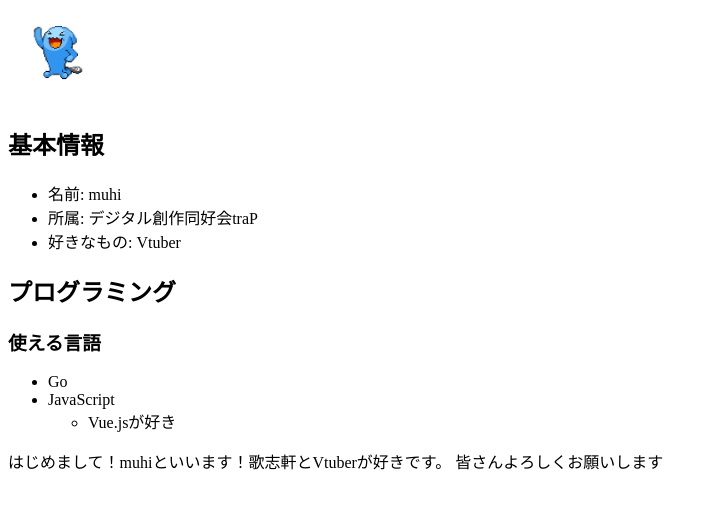
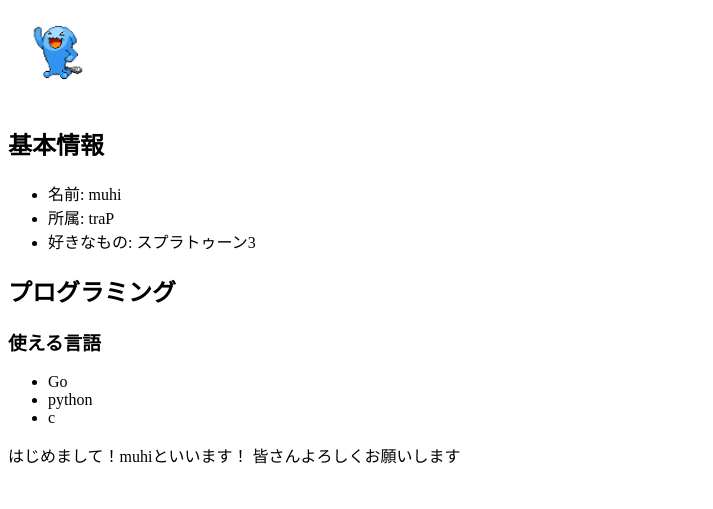
Before and after one commit to muhi111/practice, a plain HTML site: page index.html in a window 1280 px wide. Shown: the part 87-596 px from the top of the page, without its empty margins (0-713 px from the left). Drawn offline with Linux system fonts and the light colour scheme.

Commit message:
remake for me

```diff
--- a/index.html
+++ b/index.html
@@ -14,8 +14,8 @@
 		<h2>基本情報</h2>
 		<ul>
 			<li>名前: muhi</li>
-			<li>所属: デジタル創作同好会traP</li>
-			<li>好きなもの: Vtuber</li>
+			<li>所属: traP</li>
+			<li>好きなもの: スプラトゥーン3</li>
 		</ul>
 	</div>
 	<div>
@@ -23,15 +23,12 @@
 		<h3>使える言語</h3>
 		<ul>
 			<li>Go</li>
-			<li>JavaScript
-				<ul>
-					<li>Vue.jsが好き</li>
-				</ul>
-			</li>
+			<li>python</li>
+			<li>c</li>
 		</ul>
 	</div>
 	<p>
-		はじめまして！muhiといいます！歌志軒とVtuberが好きです。
+		はじめまして！muhiといいます！
 		皆さんよろしくお願いします
 	</p>
 </body>
```
